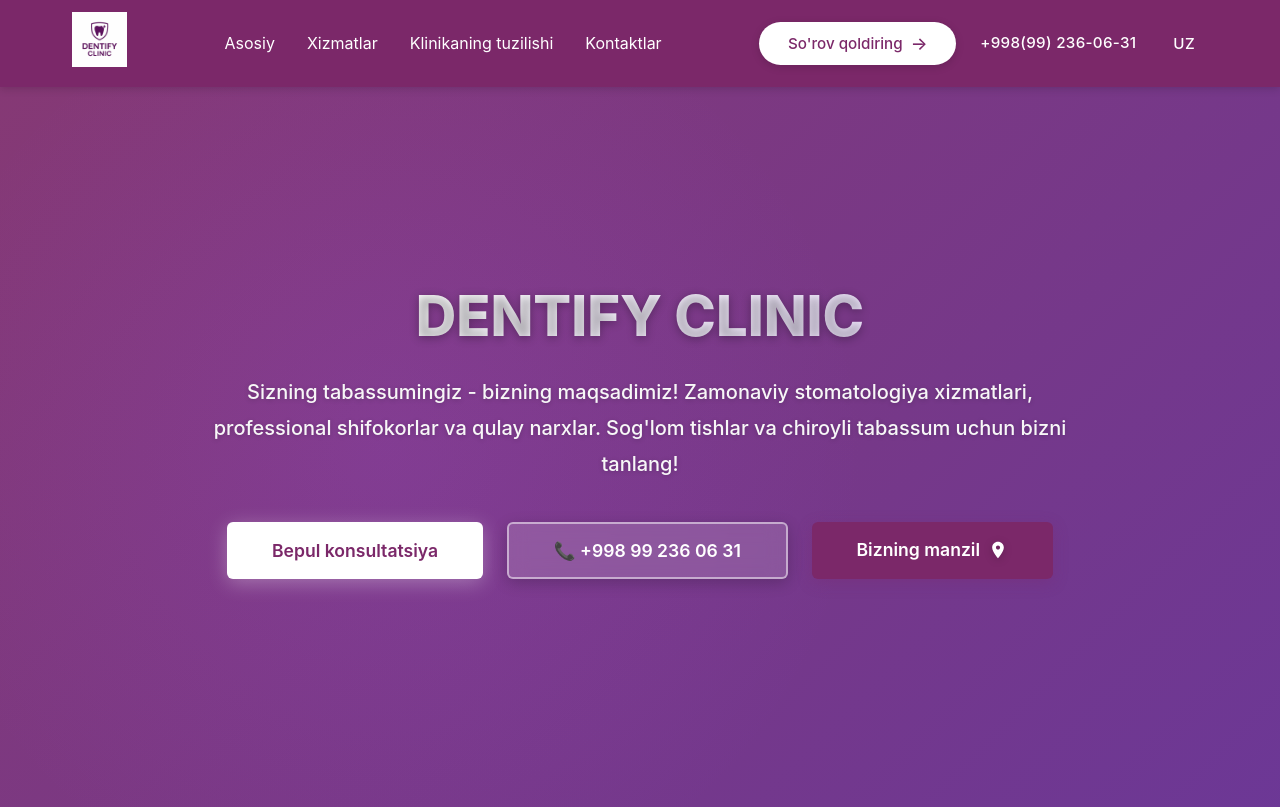
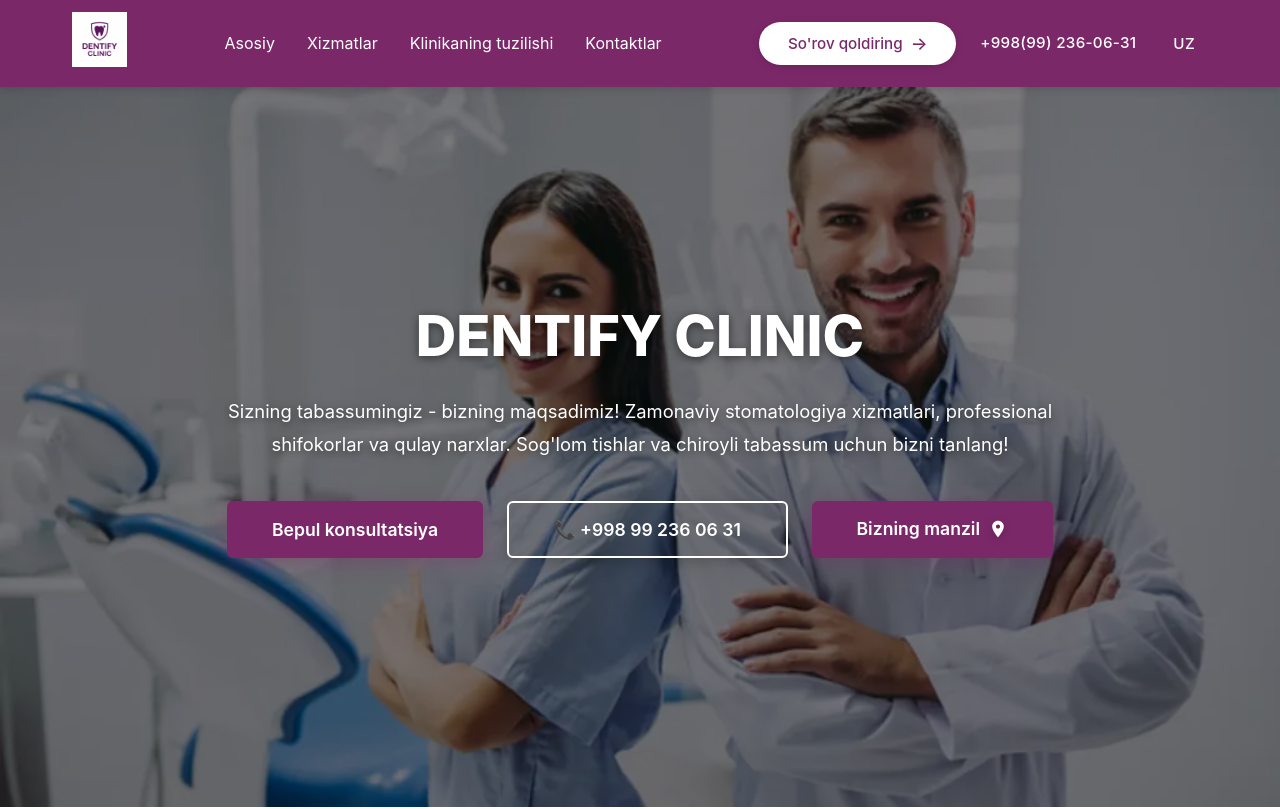
Before and after one commit to Alisher1707/dentify-clinic, a React (Vite) app in the folder web/: page / in a window 1280 px wide. Shown: the top 809 px of the page. Built offline with nearby package versions, Linux system fonts and the light colour scheme.

Commit message:
Refactor code structure for improved readability and maintainability

```diff
--- a/web/src/components/Hero.css
+++ b/web/src/components/Hero.css
@@ -1,9 +1,9 @@
 .hero {
   width: 100%;
-  background: linear-gradient(135deg, rgba(123, 40, 105, 0.92) 0%, rgba(88, 28, 135, 0.88) 100%);
+  background: url('/img/hero-background.webp');
   background-size: cover;
   background-position: center;
-  background-attachment: fixed;
+  background-attachment: scroll;
   padding: 4rem 0 2rem;
   min-height: calc(100vh - 80px);
   display: flex;
@@ -18,7 +18,7 @@
   left: 0;
   right: 0;
   bottom: 0;
-  background: radial-gradient(circle at 30% 50%, rgba(168, 85, 247, 0.15) 0%, transparent 50%);
+  background: rgba(0, 0, 0, 0.5);
   pointer-events: none;
 }
 
@@ -51,25 +51,22 @@
   line-height: 1.2;
   margin-bottom: 1.5rem;
   color: #ffffff;
-  text-shadow: 0 2px 10px rgba(0, 0, 0, 0.3);
+  text-shadow: 0 2px 10px rgba(0, 0, 0, 0.5);
 }
 
 .clinic-name {
   color: #ffffff;
   font-weight: 800;
-  background: linear-gradient(135deg, #ffffff 0%, #f0e5ff 100%);
-  -webkit-background-clip: text;
-  -webkit-text-fill-color: transparent;
-  background-clip: text;
 }
 
 .hero-subtitle {
-  font-size: 1.25rem;
-  color: #f7f7f7;
+  font-size: 1.15rem;
+  color: #ffffff;
   line-height: 1.8;
   margin-bottom: 2.5rem;
-  font-weight: 500;
-  text-shadow: 0 1px 5px rgba(0, 0, 0, 0.2);
+  font-weight: 400;
+  text-shadow: 0 2px 8px rgba(0, 0, 0, 0.5);
+  max-width: 900px;
 }
 
 .hero-buttons {
@@ -93,27 +90,26 @@
 }
 
 .hero-btn-primary {
-  background: #ffffff;
-  color: #7B2869;
-  box-shadow: 0 4px 20px rgba(255, 255, 255, 0.3);
+  background: #7B2869;
+  color: #ffffff;
+  box-shadow: 0 4px 20px rgba(123, 40, 105, 0.4);
 }
 
 .hero-btn-primary:hover {
-  background: #f0e5ff;
+  background: #5f1d52;
   transform: translateY(-2px);
-  box-shadow: 0 6px 25px rgba(255, 255, 255, 0.5);
+  box-shadow: 0 6px 25px rgba(123, 40, 105, 0.6);
 }
 
 .hero-btn-secondary {
-  background: rgba(255, 255, 255, 0.15);
+  background: transparent;
   color: #ffffff;
-  border: 2px solid rgba(255, 255, 255, 0.5);
+  border: 2px solid #ffffff;
   box-shadow: 0 4px 15px rgba(0, 0, 0, 0.2);
-  backdrop-filter: blur(10px);
 }
 
 .hero-btn-secondary:hover {
-  background: rgba(255, 255, 255, 0.25);
+  background: rgba(255, 255, 255, 0.1);
   border-color: #ffffff;
   transform: translateY(-3px);
   box-shadow: 0 6px 20px rgba(0, 0, 0, 0.3);
@@ -122,7 +118,7 @@
 .hero-location-btn {
   padding: 0.9rem 2.8rem;
   border-radius: 6px;
-  background: #7B2869;
+  background: #7B2869 !important;
   border: none;
   display: inline-flex;
   align-items: center;
@@ -130,17 +126,28 @@
   gap: 0.5rem;
   cursor: pointer;
   transition: all 0.3s ease;
-  color: #ffffff;
+  color: #ffffff !important;
   text-decoration: none;
   font-size: 1.1rem;
   font-weight: 600;
-  box-shadow: 0 4px 15px rgba(123, 40, 105, 0.3);
+  box-shadow: 0 4px 20px rgba(123, 40, 105, 0.4);
 }
 
 .hero-location-btn:hover {
-  background: #5f1d52;
+  background: #5f1d52 !important;
+  color: #ffffff !important;
   transform: translateY(-2px);
-  box-shadow: 0 6px 20px rgba(123, 40, 105, 0.4);
+  box-shadow: 0 6px 25px rgba(123, 40, 105, 0.6);
+}
+
+.hero-location-btn:visited {
+  color: #ffffff !important;
+  background: #7B2869 !important;
+}
+
+.hero-location-btn:active {
+  color: #ffffff !important;
+  background: #7B2869 !important;
 }
 
 .hero-location-btn svg {
@@ -148,12 +155,19 @@
 }
 
 .hero-image {
-  width: 400px;
-  height: 400px;
+  width: 100%;
+  height: auto;
   display: flex;
   justify-content: center;
   align-items: center;
   animation: fadeInRight 1s ease-out;
+}
+
+.hero-image img {
+  width: 100%;
+  height: auto;
+  border-radius: 20px;
+  box-shadow: 0 20px 60px rgba(0, 0, 0, 0.3);
 }
 
 .tooth-circle {
@@ -300,7 +314,6 @@
   .hero {
     padding: 2rem 0 1rem;
     min-height: auto;
-    background-attachment: scroll;
   }
 
   .hero-content {
@@ -334,13 +347,8 @@
     height: 18px;
   }
 
-  .hero-image-placeholder {
-    width: 250px;
-    height: 250px;
-  }
-
-  .hero-icon {
-    font-size: 6rem;
+  .hero-image {
+    order: -1;
   }
 
   .hero-features {
```
Also changed, not shown: web/public/img/hero-background.webp (added), web/public/img/stoma-room.webp (added).
